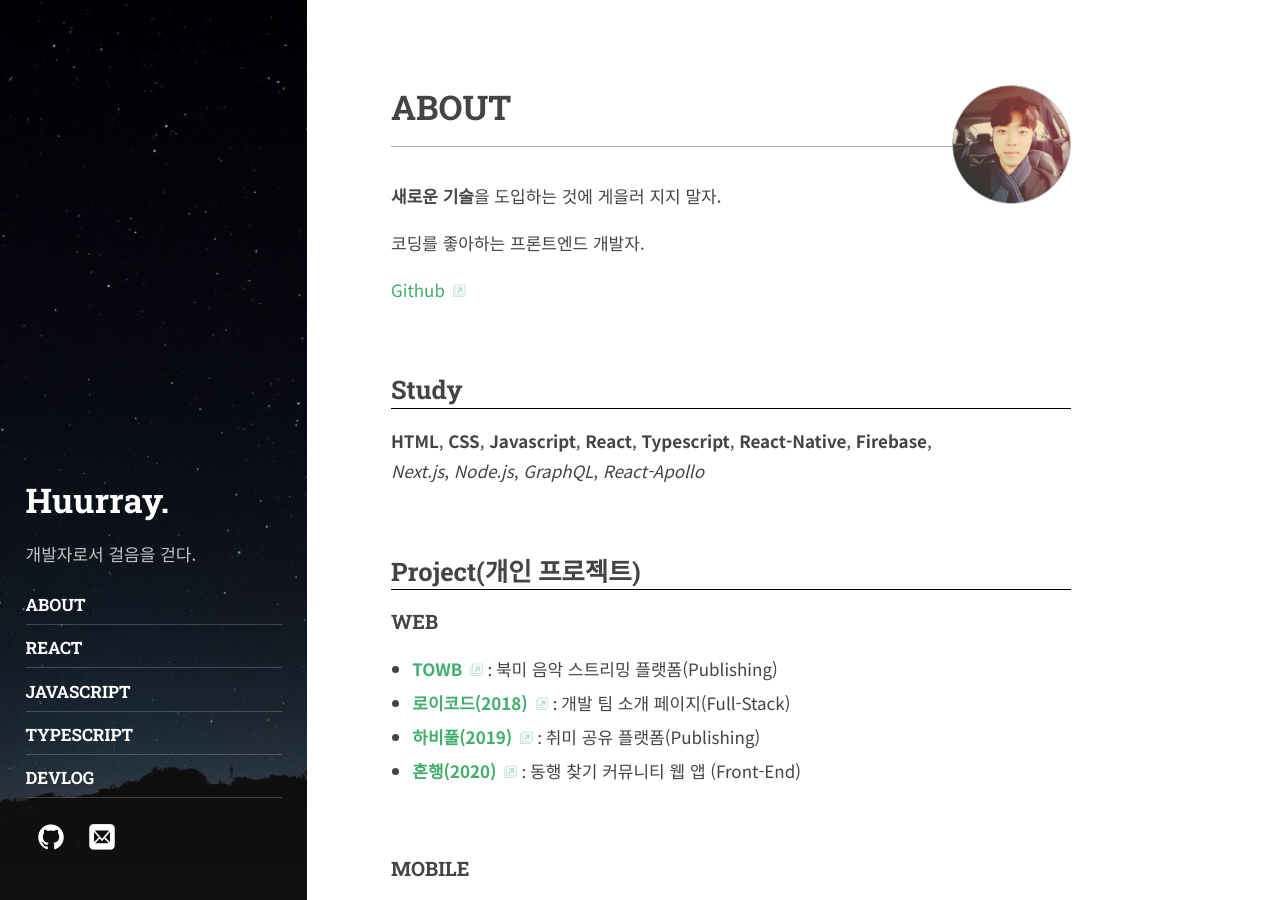
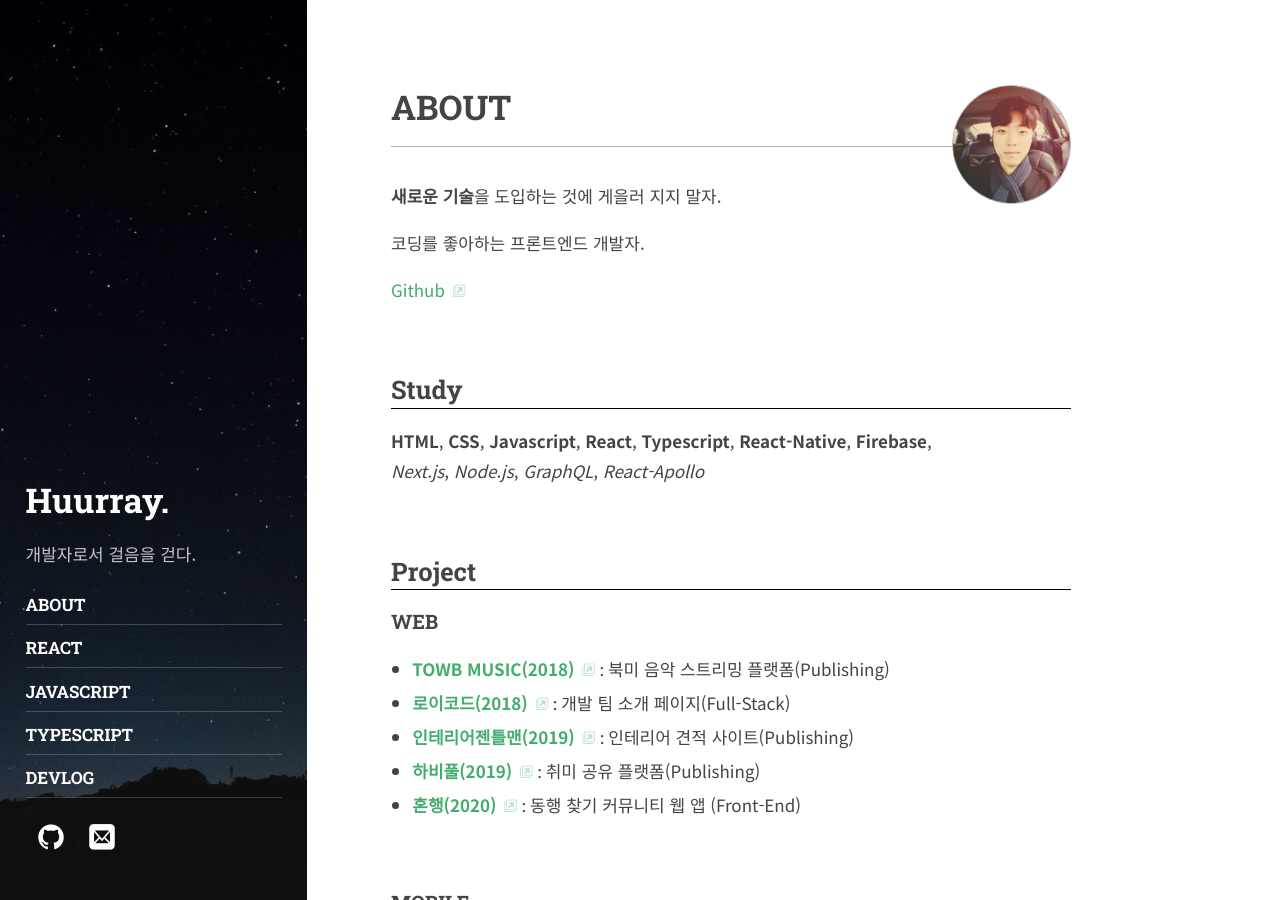
Before and after one commit to huurray/huurray.github.io, a Jekyll site: the page built from about.md, in a window 1280 px wide and 900 px high. Built offline with Jekyll 4.4.1, drawn with Linux system fonts in a browser that asks for light colours; some web fonts are replaced.

Commit message:
update about info

```diff
--- a/about.md
+++ b/about.md
@@ -16,12 +16,13 @@ order: 1
 **Typescript**, **React-Native**, **Firebase**,
 _Next.js_, _Node.js_, _GraphQL_, _React-Apollo_
 
-## Project(개인 프로젝트)
+## Project
 
 ### WEB
 
-- [**TOWB**](https://www.towbmusic.com) : 북미 음악 스트리밍 플랫폼(Publishing)
+- [**TOWB MUSIC(2018)**](https://www.towbmusic.com) : 북미 음악 스트리밍 플랫폼(Publishing)
 - [**로이코드(2018)**](https://loycord.com) : 개발 팀 소개 페이지(Full-Stack)
+- [**인테리어젠틀맨(2019)**](https://interiorgentleman.com) : 인테리어 견적 사이트(Publishing)
 - [**하비풀(2019)**](https://hobbyful.co.kr) : 취미 공유 플랫폼(Publishing)
 - [**혼행(2020)**](https://honhang.app) : 동행 찾기 커뮤니티 웹 앱 (Front-End)
 
```
